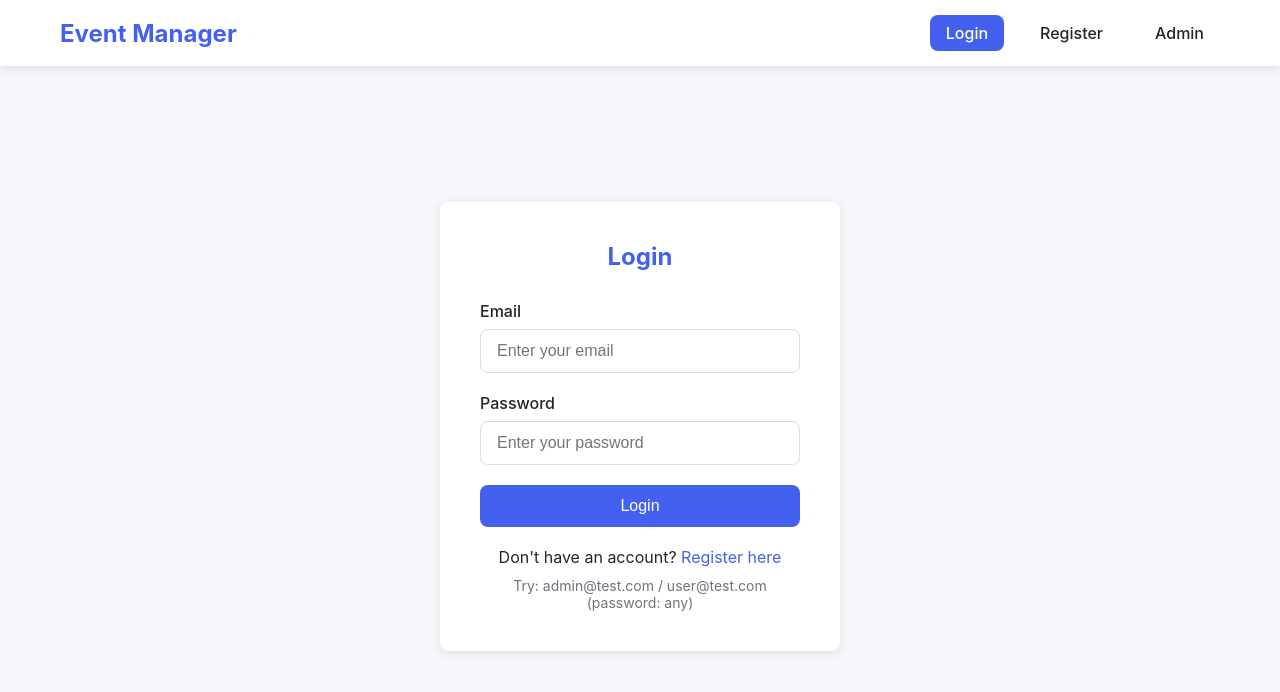
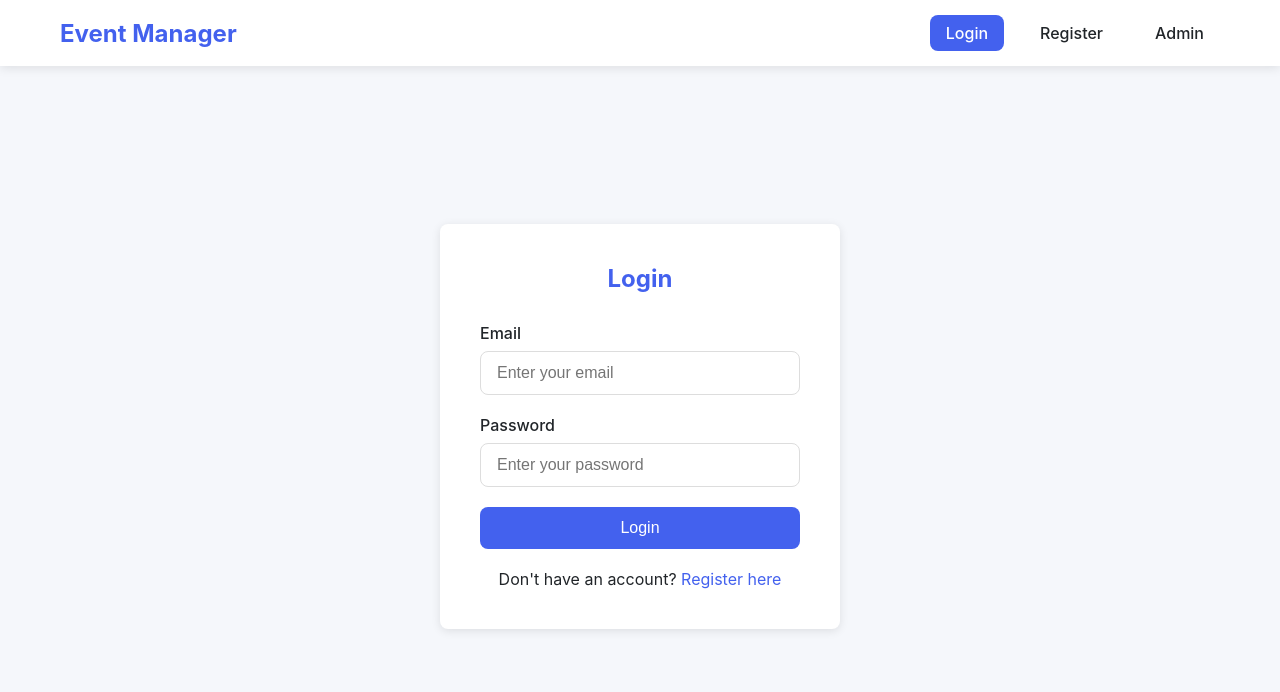
Before and after one commit to Hadi20Diab/event-management-platform-frontend, a Next.js app: page /login in a window 1280 px wide. Shown: the top 692 px of the page. Built offline with nearby package versions, Linux system fonts and the light colour scheme; no server answers.

Commit message:
chore: remove demo login credentials from login page

```diff
--- a/src/app/login/page.tsx
+++ b/src/app/login/page.tsx
@@ -90,9 +90,6 @@ export default function Login() {
                 Register here
               </Link>
             </p>
-            <p style={{ marginTop: '10px', fontSize: '14px', color: 'var(--gray-color)' }}>
-              Try: admin@test.com / user@test.com (password: any)
-            </p>
           </div>
         </div>
       </div>
```
